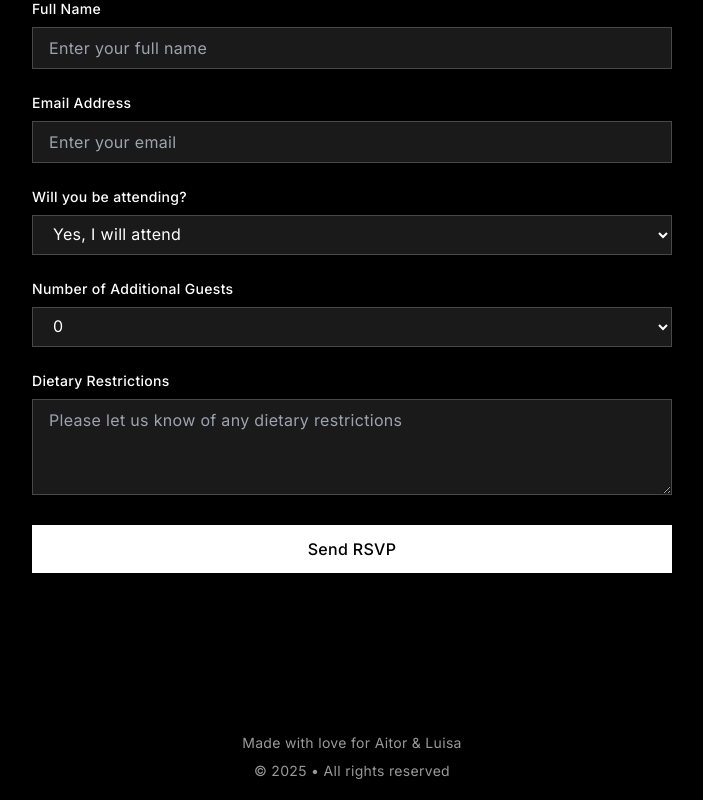
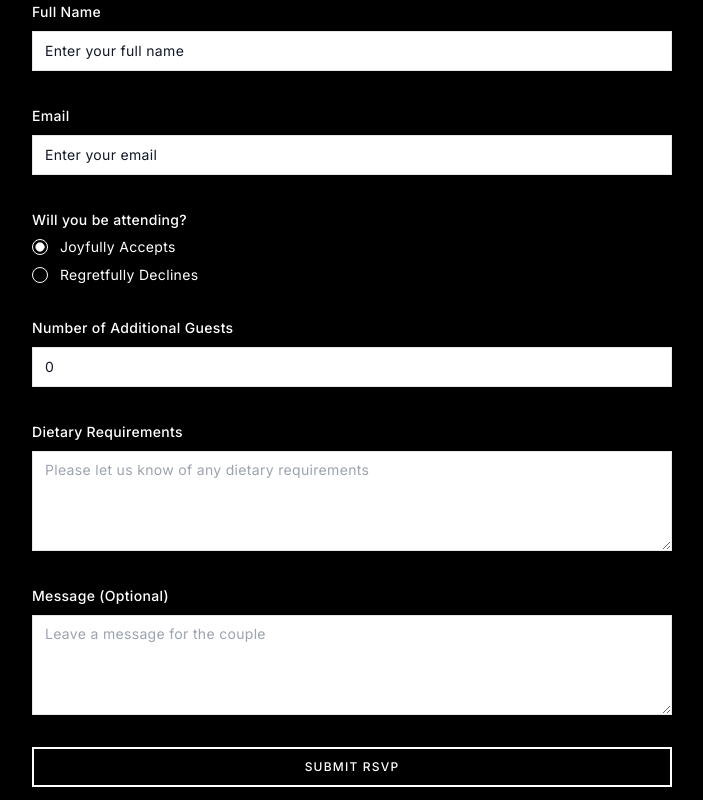
Before and after one commit to marioterron/boda-aitor-y-luisa, a Next.js app: page / in a window 1280 px wide. Shown: the part 4780-5580 px from the top of the page, without its empty margins (288-991 px from the left). Built offline with nearby package versions, Linux system fonts and the light colour scheme.

Commit message:
feat(rsvp): implement form validation and UI improvements

```diff
--- a/components/wedding/rsvp.tsx
+++ b/components/wedding/rsvp.tsx
@@ -1,36 +1,94 @@
+"use client";
+
 import { useState } from "react";
+import { useForm } from "react-hook-form";
+import { zodResolver } from "@hookform/resolvers/zod";
+import * as z from "zod";
+import { Loader2 } from "lucide-react";
+
+import {
+  Form,
+  FormControl,
+  FormField,
+  FormItem,
+  FormLabel,
+  FormMessage,
+} from "@/components/ui/form";
+import { Input } from "@/components/ui/input";
+import { Button } from "@/components/ui/button";
+import { RadioGroup, RadioGroupItem } from "@/components/ui/radio-group";
+import { Textarea } from "@/components/ui/textarea";
+import { Toaster } from "@/components/ui/toaster";
+import { useToast } from "@/hooks/use-toast";
+
+// Form validation schema
+const rsvpSchema = z.object({
+  fullName: z.string().min(2, "Name must be at least 2 characters"),
+  email: z.string().email("Please enter a valid email address"),
+  attendance: z.enum(["attending", "not-attending"], {
+    required_error: "Please select your attendance status",
+  }),
+  guests: z.number().min(0).max(4, "Maximum 4 additional guests allowed"),
+  dietaryRequirements: z.string().optional(),
+  message: z.string().optional(),
+});
+
+type RsvpFormValues = z.infer<typeof rsvpSchema>;
 
 export default function Rsvp() {
-  const [formData, setFormData] = useState({
-    name: "",
-    email: "",
-    attending: "yes",
-    guests: "0",
-    dietaryRestrictions: "",
+  const [isSubmitting, setIsSubmitting] = useState(false);
+  const { toast } = useToast();
+
+  const form = useForm<RsvpFormValues>({
+    resolver: zodResolver(rsvpSchema),
+    defaultValues: {
+      fullName: "",
+      email: "",
+      attendance: "attending",
+      guests: 0,
+      dietaryRequirements: "",
+      message: "",
+    },
   });
 
-  const handleSubmit = async (e: React.FormEvent) => {
-    e.preventDefault();
-    // Form submission logic here
-  };
+  // Get current attendance value to conditionally render fields
+  const isAttending = form.watch("attendance") === "attending";
 
-  const handleChange = (
-    e: React.ChangeEvent<
-      HTMLInputElement | HTMLTextAreaElement | HTMLSelectElement
-    >
-  ) => {
-    const { name, value } = e.target;
-    setFormData((prev) => ({
-      ...prev,
-      [name]: value,
-    }));
-  };
+  async function onSubmit(data: RsvpFormValues) {
+    setIsSubmitting(true);
+    try {
+      // TODO: Implement API call
+      await new Promise((resolve) => setTimeout(resolve, 2000)); // Simulated API call
+
+      toast({
+        title: "RSVP Submitted Successfully",
+        description: isAttending
+          ? "Thank you for accepting our invitation! We look forward to celebrating with you."
+          : "Thank you for letting us know. We'll miss you!",
+        variant: "default",
+        className: "bg-white text-black",
+      });
+
+      form.reset();
+    } catch (error) {
+      toast({
+        title: "Submission Failed",
+        description:
+          "There was a problem submitting your RSVP. Please try again.",
+        variant: "destructive",
+        className: "bg-red-500 text-white",
+      });
+    } finally {
+      setIsSubmitting(false);
+    }
+  }
 
   return (
     <section
       id="rsvp-section"
       className="relative min-h-[80vh] flex items-center justify-center bg-black text-white py-32"
     >
+      <Toaster />
       <div className="relative z-10 w-full max-w-2xl mx-auto px-4">
         <div className="text-center mb-16">
           <h3 className="text-sm uppercase tracking-[0.2em] mb-4">
@@ -46,101 +104,174 @@ export default function Rsvp() {
           </p>
         </div>
 
-        <form onSubmit={handleSubmit} className="space-y-6">
-          <div>
-            <label htmlFor="name" className="block text-sm font-medium mb-2">
-              Full Name
-            </label>
-            <input
-              type="text"
-              id="name"
-              name="name"
-              value={formData.name}
-              onChange={handleChange}
-              required
-              className="w-full px-4 py-2 bg-white/10 border border-white/20 rounded-lg focus:outline-none focus:ring-2 focus:ring-white/40"
-              placeholder="Enter your full name"
+        <Form {...form}>
+          <form onSubmit={form.handleSubmit(onSubmit)} className="space-y-8">
+            <FormField
+              control={form.control}
+              name="fullName"
+              render={({ field }) => (
+                <FormItem>
+                  <FormLabel className="text-white">Full Name</FormLabel>
+                  <FormControl>
+                    <Input
+                      placeholder="Enter your full name"
+                      className="bg-white text-gray-900 border-gray-200 focus:border-gray-400"
+                      {...field}
+                    />
+                  </FormControl>
+                  <FormMessage className="text-red-500" />
+                </FormItem>
+              )}
             />
-          </div>
 
-          <div>
-            <label htmlFor="email" className="block text-sm font-medium mb-2">
-              Email Address
-            </label>
-            <input
-              type="email"
-              id="email"
+            <FormField
+              control={form.control}
               name="email"
-              value={formData.email}
-              onChange={handleChange}
-              required
-              className="w-full px-4 py-2 bg-white/10 border border-white/20 rounded-lg focus:outline-none focus:ring-2 focus:ring-white/40"
-              placeholder="Enter your email"
+              render={({ field }) => (
+                <FormItem>
+                  <FormLabel className="text-white">Email</FormLabel>
+                  <FormControl>
+                    <Input
+                      placeholder="Enter your email"
+                      className="bg-white text-gray-900 border-gray-200 focus:border-gray-400"
+                      {...field}
+                    />
+                  </FormControl>
+                  <FormMessage className="text-red-500" />
+                </FormItem>
+              )}
             />
-          </div>
 
-          <div>
-            <label
-              htmlFor="attending"
-              className="block text-sm font-medium mb-2"
+            <FormField
+              control={form.control}
+              name="attendance"
+              render={({ field }) => (
+                <FormItem>
+                  <FormLabel className="text-white">
+                    Will you be attending?
+                  </FormLabel>
+                  <FormControl>
+                    <RadioGroup
+                      onValueChange={field.onChange}
+                      defaultValue={field.value}
+                      className="flex flex-col space-y-1"
+                    >
+                      <FormItem className="flex items-center space-x-3 space-y-0">
+                        <FormControl>
+                          <RadioGroupItem value="attending" />
+                        </FormControl>
+                        <FormLabel className="font-normal text-white">
+                          Joyfully Accepts
+                        </FormLabel>
+                      </FormItem>
+                      <FormItem className="flex items-center space-x-3 space-y-0">
+                        <FormControl>
+                          <RadioGroupItem value="not-attending" />
+                        </FormControl>
+                        <FormLabel className="font-normal text-white">
+                          Regretfully Declines
+                        </FormLabel>
+                      </FormItem>
+                    </RadioGroup>
+                  </FormControl>
+                  <FormMessage className="text-red-500" />
+                </FormItem>
+              )}
+            />
+
+            {/* Conditional rendering of guests and dietary requirements */}
+            {isAttending && (
+              <>
+                <FormField
+                  control={form.control}
+                  name="guests"
+                  render={({ field }) => (
+                    <FormItem>
+                      <FormLabel className="text-white">
+                        Number of Additional Guests
+                      </FormLabel>
+                      <FormControl>
+                        <Input
+                          type="number"
+                          min={0}
+                          max={4}
+                          className="bg-white text-gray-900 border-gray-200 focus:border-gray-400 placeholder:text-gray-400"
+                          {...field}
+                          onChange={(e) =>
+                            field.onChange(Number(e.target.value))
+                          }
+                        />
+                      </FormControl>
+                      <FormMessage className="text-red-500" />
+                    </FormItem>
+                  )}
+                />
+
+                <FormField
+                  control={form.control}
+                  name="dietaryRequirements"
+                  render={({ field }) => (
+                    <FormItem>
+                      <FormLabel className="text-white">
+                        Dietary Requirements
+                      </FormLabel>
+                      <FormControl>
+                        <Textarea
+                          placeholder="Please let us know of any dietary requirements"
+                          className="bg-white text-gray-900 border-gray-200 focus:border-gray-400 min-h-[100px] placeholder:text-gray-400"
+                          {...field}
+                        />
+                      </FormControl>
+                      <FormMessage className="text-red-500" />
+                    </FormItem>
+                  )}
+                />
+              </>
+            )}
+
+            {/* Message field always visible */}
+            <FormField
+              control={form.control}
+              name="message"
+              render={({ field }) => (
+                <FormItem>
+                  <FormLabel className="text-white">
+                    {isAttending
+                      ? "Message (Optional)"
+                      : "Would you like to send a message?"}
+                  </FormLabel>
+                  <FormControl>
+                    <Textarea
+                      placeholder={
+                        isAttending
+                          ? "Leave a message for the couple"
+                          : "We'll miss you! Feel free to leave a message for the couple"
+                      }
+                      className="bg-white text-gray-900 border-gray-200 focus:border-gray-400 min-h-[100px] placeholder:text-gray-400"
+                      {...field}
+                    />
+                  </FormControl>
+                  <FormMessage className="text-red-500" />
+                </FormItem>
+              )}
+            />
+
+            <Button
+              type="submit"
+              className="w-full bg-black text-white border-2 border-white px-8 py-3 uppercase text-xs tracking-widest hover:bg-gray-900 transition-colors disabled:opacity-50"
+              disabled={isSubmitting}
             >
-              Will you be attending?
-            </label>
-            <select
-              id="attending"
-              name="attending"
-              value={formData.attending}
-              onChange={handleChange}
-              className="w-full px-4 py-2 bg-white/10 border border-white/20 rounded-lg focus:outline-none focus:ring-2 focus:ring-white/40 [&>option]:bg-black [&>option]:text-white"
-            >
-              <option value="yes">Yes, I will attend</option>
-              <option value="no">No, I cannot attend</option>
-            </select>
-          </div>
-
-          <div>
-            <label htmlFor="guests" className="block text-sm font-medium mb-2">
-              Number of Additional Guests
-            </label>
-            <select
-              id="guests"
-              name="guests"
-              value={formData.guests}
-              onChange={handleChange}
-              className="w-full px-4 py-2 bg-white/10 border border-white/20 rounded-lg focus:outline-none focus:ring-2 focus:ring-white/40 [&>option]:bg-black [&>option]:text-white"
-            >
-              <option value="0">0</option>
-              <option value="1">1</option>
-              <option value="2">2</option>
-              <option value="3">3</option>
-              <option value="4">4</option>
-            </select>
-          </div>
-
-          <div>
-            <label
-              htmlFor="dietaryRestrictions"
-              className="block text-sm font-medium mb-2"
-            >
-              Dietary Restrictions
-            </label>
-            <textarea
-              id="dietaryRestrictions"
-              name="dietaryRestrictions"
-              value={formData.dietaryRestrictions}
-              onChange={handleChange}
-              className="w-full px-4 py-2 bg-white/10 border border-white/20 rounded-lg focus:outline-none focus:ring-2 focus:ring-white/40 h-24"
-              placeholder="Please let us know of any dietary restrictions"
-            />
-          </div>
-
-          <button
-            type="submit"
-            className="w-full bg-white text-black py-3 px-6 rounded-lg font-medium hover:bg-white/90 transition-colors"
-          >
-            Send RSVP
-          </button>
-        </form>
+              {isSubmitting ? (
+                <div className="flex items-center justify-center gap-2">
+                  <Loader2 className="h-4 w-4 animate-spin" />
+                  <span>Submitting...</span>
+                </div>
+              ) : (
+                "Submit RSVP"
+              )}
+            </Button>
+          </form>
+        </Form>
       </div>
     </section>
   );
```
Also changed, not shown: 1 other file (tests, documents, lock files or other folders).
